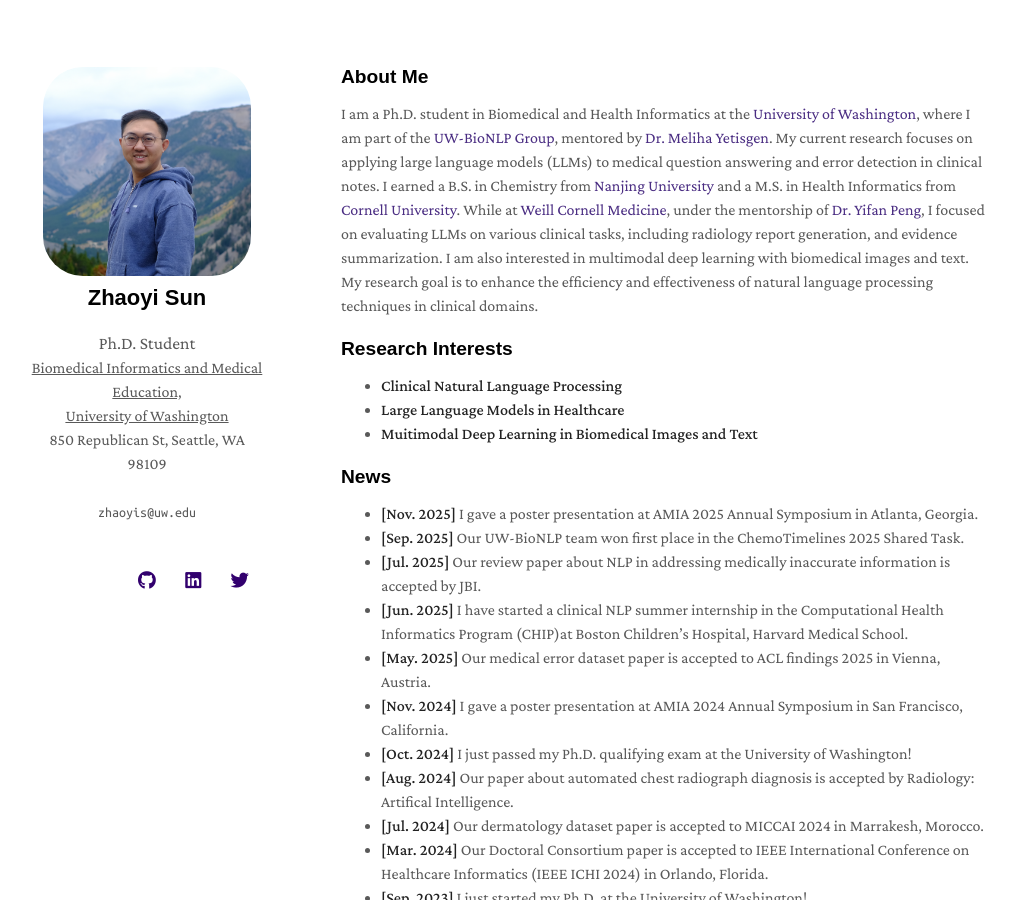
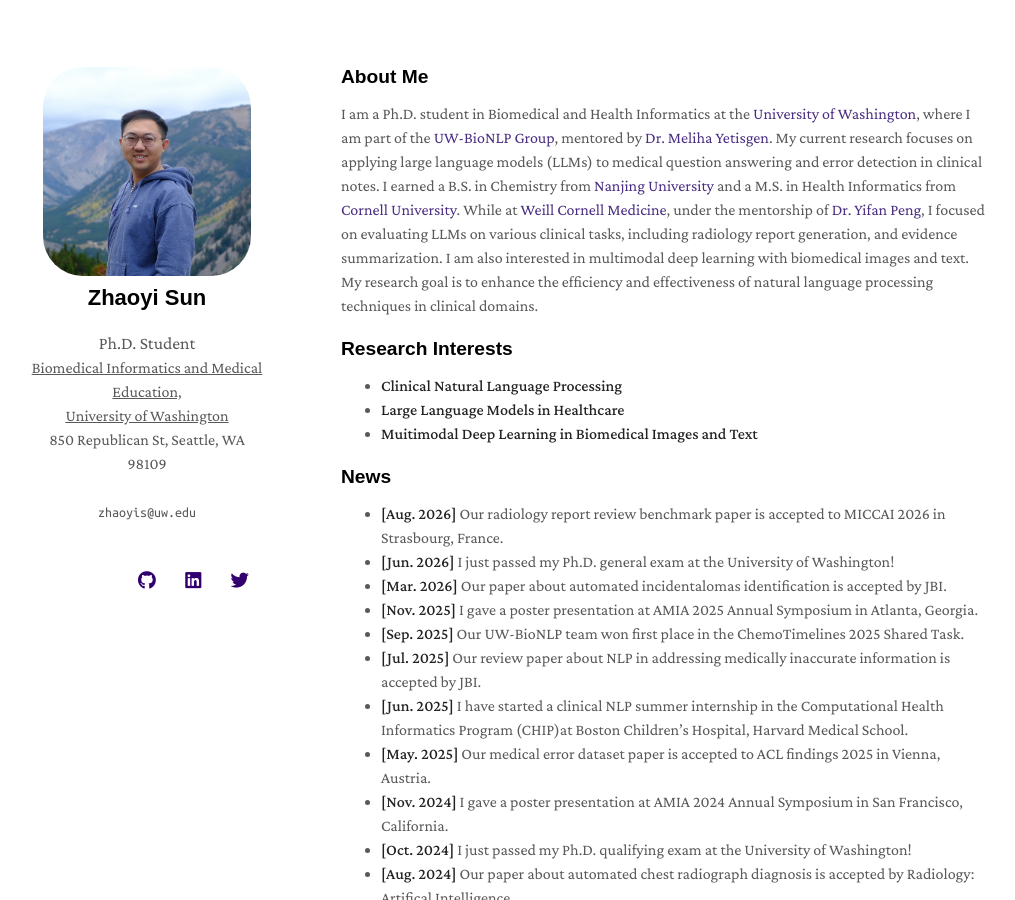
Before and after one commit to GeraldSun/GeraldSun.github.io, a Jekyll site: the page built from index.md, in a window 1280 px wide and 900 px high. Shown: the whole window, without its empty margins (129-1144 px from the left). Built offline with Jekyll 4.4.1, drawn with Linux system fonts in a browser that asks for light colours; nearby versions of some CDN libraries; a style sheet for code colours, icons or effects is not loaded; our own code applies the rules of GitHub Pages for plain Markdown files.

Commit message:
Update index.md

```diff
--- a/index.md
+++ b/index.md
@@ -13,6 +13,9 @@ I am a Ph.D. student in Biomedical and Health Informatics at the [University of
 - **Muitimodal Deep Learning in Biomedical Images and Text**
 
 ## News
+- **[Aug. 2026]** Our radiology report review benchmark paper is accepted to MICCAI 2026 in Strasbourg, France.
+- **[Jun. 2026]** I just passed my Ph.D. general exam at the University of Washington!
+- **[Mar. 2026]** Our paper about automated incidentalomas identification is accepted by JBI.
 - **[Nov. 2025]** I gave a poster presentation at AMIA 2025 Annual Symposium in Atlanta, Georgia.
 - **[Sep. 2025]** Our UW-BioNLP team won first place in the ChemoTimelines 2025 Shared Task.
 - **[Jul. 2025]** Our review paper about NLP in addressing medically inaccurate information is accepted by JBI.
```
